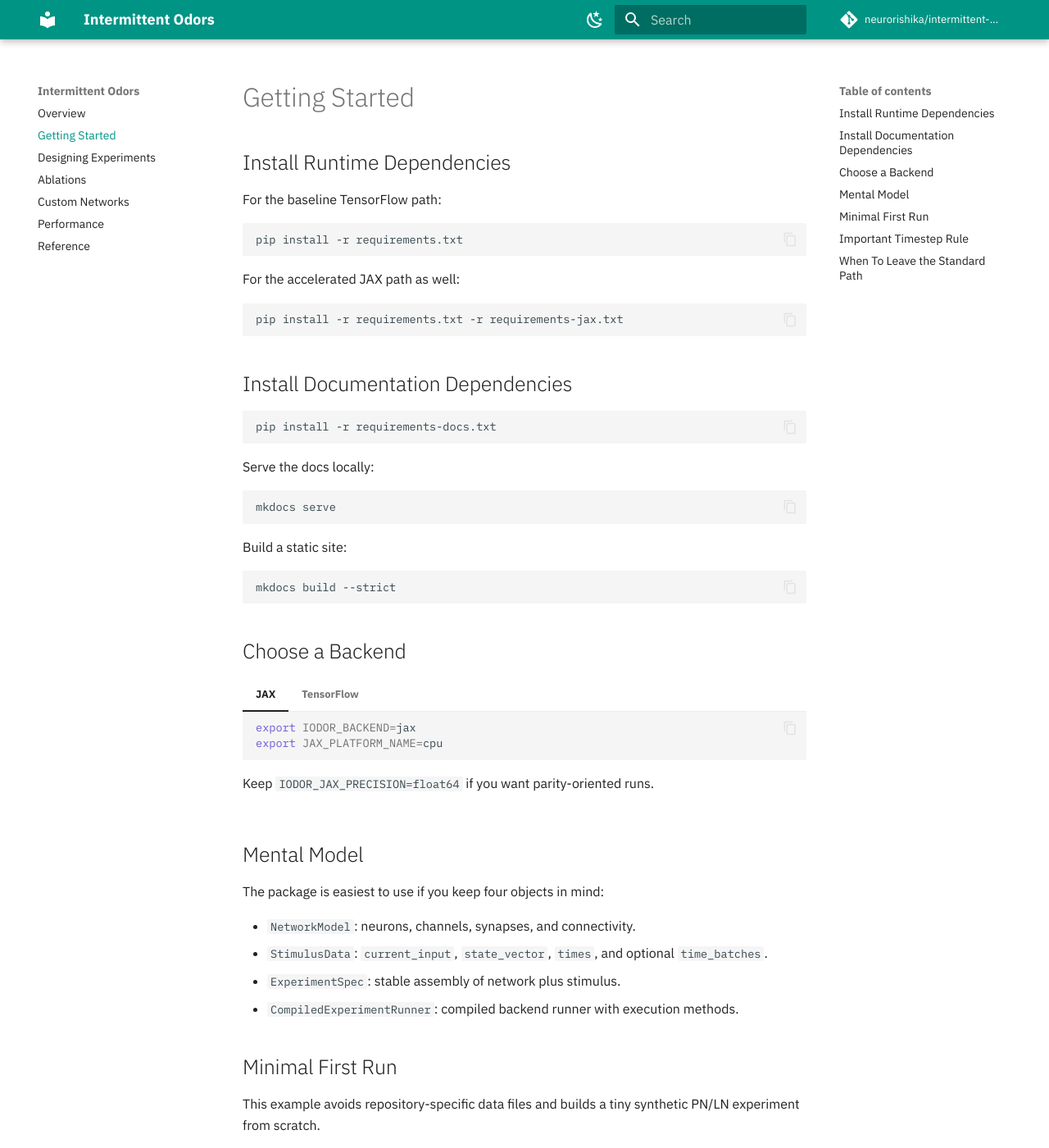
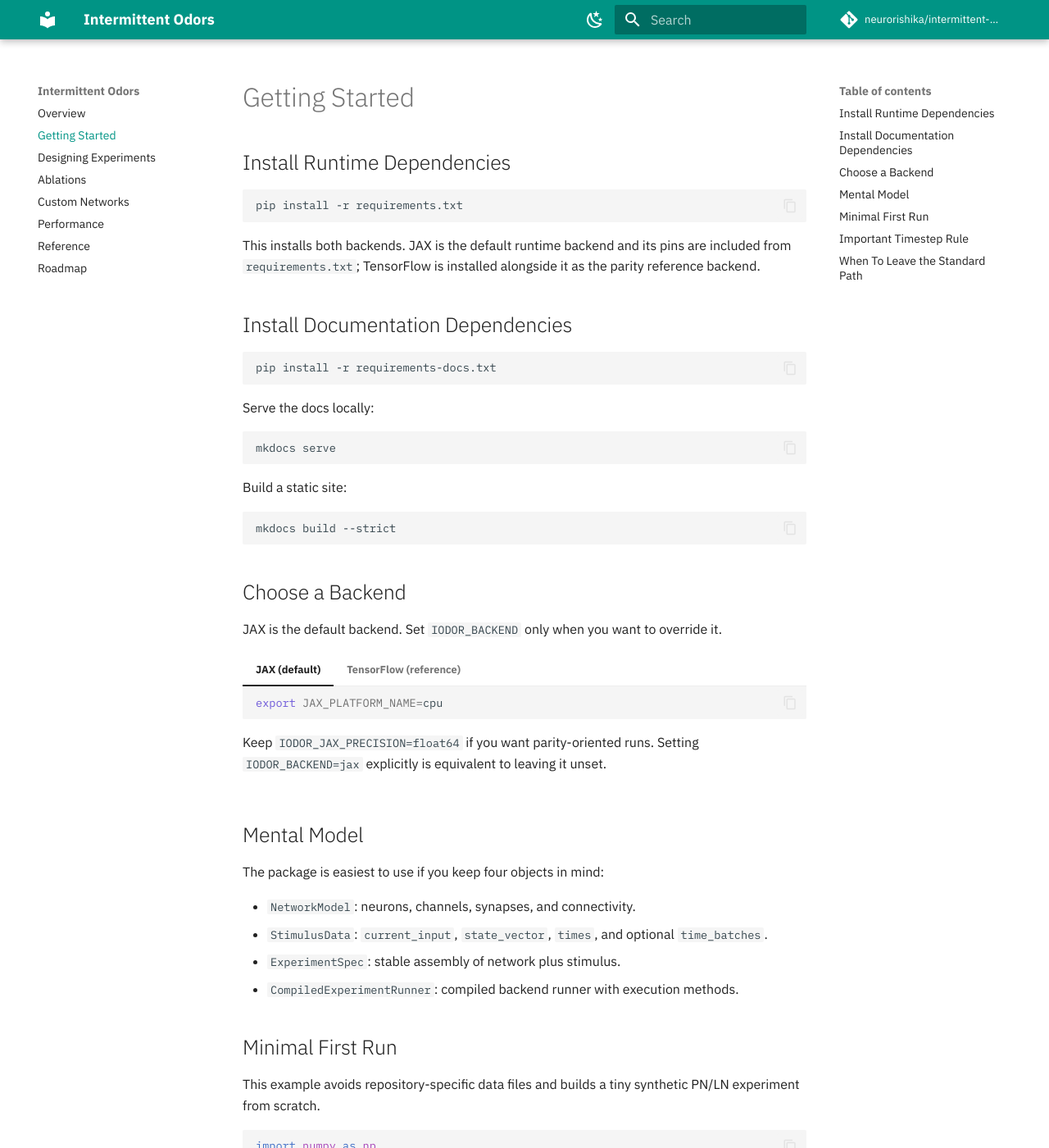
Before and after one commit to neurorishika/intermittent-odors, an MkDocs documentation site: the page built from docs/getting-started.md, in a window 1280 px wide and 1400 px high. Shown: the whole window at 82% size. Built offline with MkDocs 1.6.1 and Material for MkDocs 9.7.7, drawn with Linux system fonts in a browser that asks for light colours; comment, search, counter and statistics services are not loaded.

Commit message:
Refactor to set JAX as the default backend, update documentation, and streamline experiment configuration. Added roadmap for JAX rewrite and improved cache handling for SLURM simulations.

````diff
--- a/docs/getting-started.md
+++ b/docs/getting-started.md
@@ -1,18 +1,14 @@
 # Getting Started
 
 ## Install Runtime Dependencies
-
-For the baseline TensorFlow path:
 
 ```bash
 pip install -r requirements.txt
 ```
 
-For the accelerated JAX path as well:
-
-```bash
-pip install -r requirements.txt -r requirements-jax.txt
-```
+This installs both backends. JAX is the default runtime backend and its pins are
+included from `requirements.txt`; TensorFlow is installed alongside it as the
+parity reference backend.
 
 ## Install Documentation Dependencies
 
@@ -34,22 +30,25 @@ mkdocs build --strict
 
 ## Choose a Backend
 
-=== "JAX"
+JAX is the default backend. Set `IODOR_BACKEND` only when you want to override it.
+
+=== "JAX (default)"
 
     ```bash
-    export IODOR_BACKEND=jax
     export JAX_PLATFORM_NAME=cpu
     ```
 
     Keep `IODOR_JAX_PRECISION=float64` if you want parity-oriented runs.
+    Setting `IODOR_BACKEND=jax` explicitly is equivalent to leaving it unset.
 
-=== "TensorFlow"
+=== "TensorFlow (reference)"
 
     ```bash
     export IODOR_BACKEND=tensorflow
     ```
 
-    This path preserves the legacy TensorFlow 1.x style runtime behavior.
+    This path preserves the legacy TensorFlow 1.x style runtime behavior and is
+    the reference used by the parity checks.
 
 ## Mental Model
 
--- a/mkdocs.yml
+++ b/mkdocs.yml
@@ -66,3 +66,4 @@ nav:
   - Custom Networks: custom-networks.md
   - Performance: performance.md
   - Reference: reference.md
+  - Roadmap: roadmap.md
--- a/requirements.txt
+++ b/requirements.txt
@@ -1,3 +1,7 @@
+# JAX is the default backend, so its pins install by default.
+# TensorFlow below remains the parity reference backend.
+-r requirements-jax.txt
+
 elephant==0.10.0
 imageio==2.9.0
 matplotlib==3.3.4
````
Also changed, not shown: README.md (+13 -5 lines), docs/designing-experiments.md (+22 -0 lines), docs/performance.md (+4 -1 lines), docs/roadmap.md (added, +124 -0 lines), slurm/README.md (+3 -3 lines), 6 other files.
